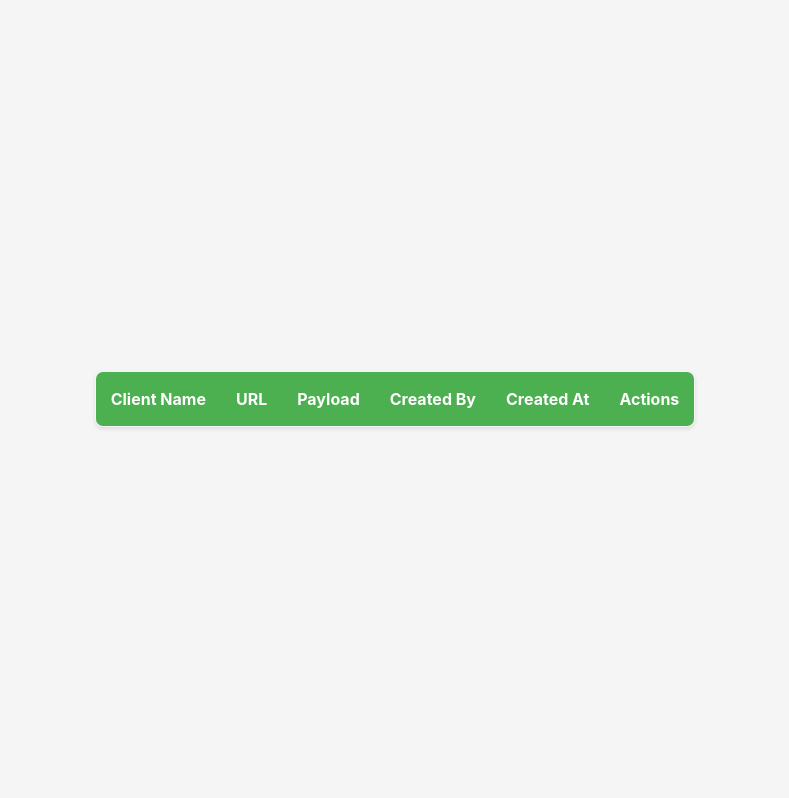
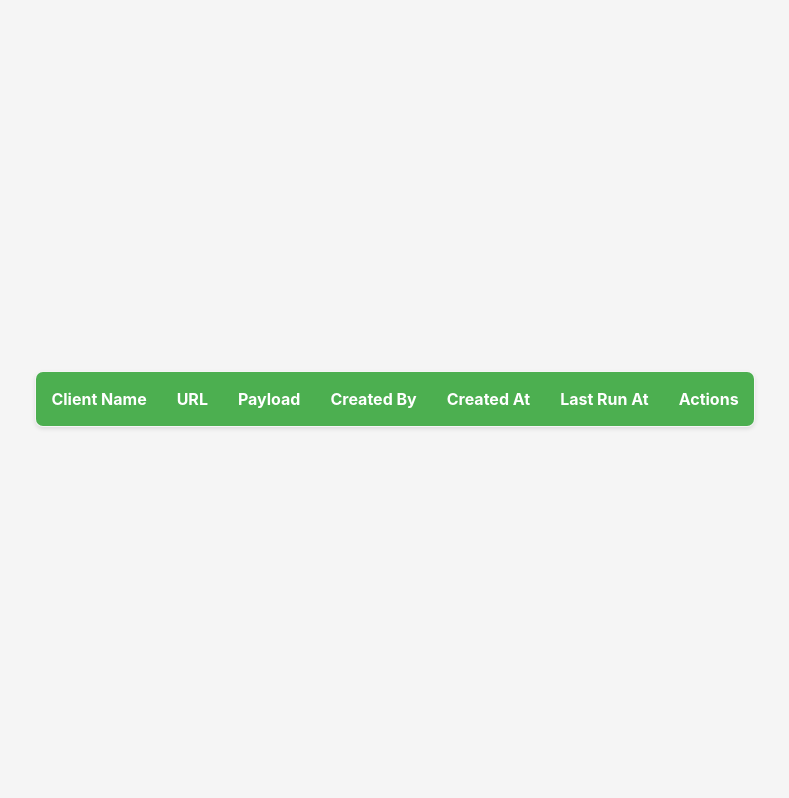
Before and after one commit to Zakaria-Tafesh/flask-docker-ec2, a Flask app: page / in a window 1280 px wide. Shown: the part 57-855 px from the top of the page, without its empty margins (245-1034 px from the left). Run offline with Flask 3, Linux system fonts and the light colour scheme; the visitor is signed in with stand-in values (Sample User, id 1); data comes from the database, SQL or seed files in the repository; data that the repository does not hold is empty; some libraries are stand-ins or nearby versions.

Commit message:
Created_At Last_Run_At v3

```diff
--- a/flaskapp3-docker/flaskapp/website/templates/zones.html
+++ b/flaskapp3-docker/flaskapp/website/templates/zones.html
@@ -11,7 +11,7 @@
                 <th>Payload</th>
                 <th>Created By</th>
                 <th>Created At</th>
-{#                <th>Last Run At</th>#}
+                <th>Last Run At</th>
                 <th>Actions</th>
             </tr>
         </thead>
@@ -37,7 +37,8 @@
                     <td>{{ zone.payload[:10] }}</td>
                     <td>{{ zone.user.first_name  }}</td>
                     <td>{{ zone.created_at  }}</td>
-{#                    <td>{{ zone.last_run_at  }}</td>#}
+
+                    <td>{{ zone.last_run_at  }}</td>
 
                     <td >
                         <button class="edit-button" onclick="updateZone1({{ zone.id }})">Edit</button>
```
Also changed, not shown: flaskapp3-docker/flaskapp/app.py (line endings or trailing spaces).
